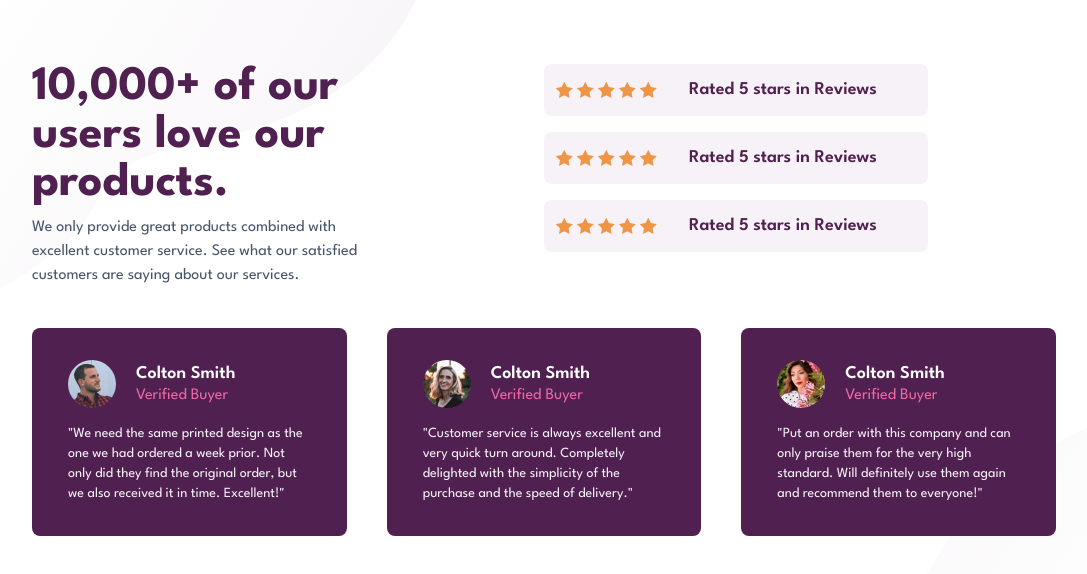
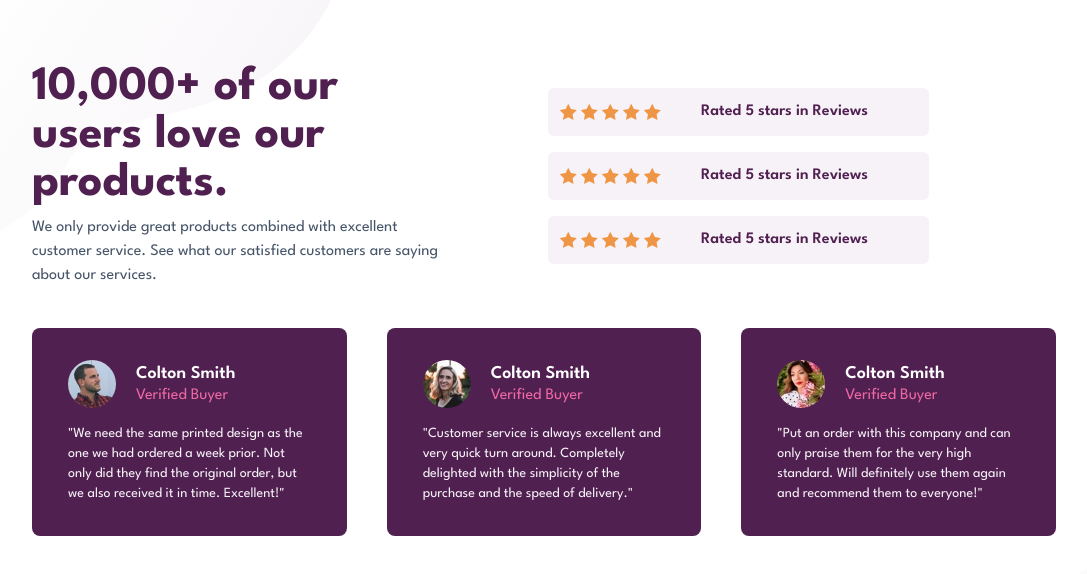
Before and after one commit to thedevangvishnu/mastering-react, a React (Create React App) app in the folder react-practice-projects/newbie-level/project-04/: page / in a window 1280 px wide. Shown: the top 574 px of the page, without its empty margins (96-1183 px from the left). Built offline with nearby package versions, Linux system fonts and the light colour scheme.

Commit message:
Make app resposive for medium screen devices

```diff
--- a/react-practice-projects/newbie-level/project-04/src/components/rating/Rating.jsx
+++ b/react-practice-projects/newbie-level/project-04/src/components/rating/Rating.jsx
@@ -28,17 +28,22 @@ const Rating = ({ margin }) => {
 
   return (
     <div
-      className={`bg-magenta-100 xs:flex-col flex flex-row items-center xs:p-4 p-3 relative xs:gap-2 gap-8 xs:w-full w-3/4 rounded-lg`}
+      className={`bg-magenta-100 xs:flex-col flex md:flex-row items-center xs:p-4 md:p-3 relative xs:gap-2 md:gap-4 lg:gap-6 xl:gap-10 xs:w-full md:w-3/4 rounded-md`}
       style={marginLeft}
     >
       <div className="flex items-center gap-1 h-full">
         {Array(5)
           .fill(null)
           .map((_, index) => (
-            <img key={index} src={star} alt="Star icon to display rating" />
+            <img
+              key={index}
+              src={star}
+              alt="Star icon to display rating"
+              className="md:w-3 lg:w-full"
+            />
           ))}
       </div>
-      <p className=" text-lg text-magenta-300 font-semibold">
+      <p className="md:text-sm lg:text-base text-magenta-300 font-semibold">
         Rated 5 stars in Reviews
       </p>
     </div>
--- a/react-practice-projects/newbie-level/project-04/src/components/review-card/ReviewCard.jsx
+++ b/react-practice-projects/newbie-level/project-04/src/components/review-card/ReviewCard.jsx
@@ -4,7 +4,7 @@ const ReviewCard = ({ reviewItem }) => {
   const { image, name, review } = reviewItem;
 
   return (
-    <div className="w-80 h-52 flex flex-col gap-4 px-9 py-8 bg-magenta-300 rounded-lg">
+    <div className="xs:w-11/12 md:w-72 lg:w-80 h-52 flex flex-col xs:gap-6 md:gap-2 lg:gap-4 xs:px-8 md:px-4 lg:px-9 xs:py-8 md:py-6 lg:py-8 bg-magenta-300 rounded-lg justify-center ">
       <div className="flex gap-5 items-center">
         <img
           src={image}
--- a/react-practice-projects/newbie-level/project-04/src/components/section-content/SectionContent.jsx
+++ b/react-practice-projects/newbie-level/project-04/src/components/section-content/SectionContent.jsx
@@ -4,15 +4,15 @@ import { reviews } from "../../assets/reviews";
 
 const SectionContent = () => {
   return (
-    <div className="w-full h-screen relative flex flex-col gap-10 xs:px-4 px-32 py-16 font-display">
+    <div className="md:w-full md:h-screen relative flex flex-col gap-10  xs:px-4 md:px-12 lg:px-32 py-16 font-display">
       {/* upper section */}
-      <div className="w-full xs:flex-col xs:items-center flex flex-row">
+      <div className="w-full xs:flex-col xs:gap-6 md:gap-0 lg:gap-2 xs:items-center flex md:flex-row">
         {/* upper left */}
-        <div className="flex flex-col gap-2 xs:w-full xs:items-center w-1/2">
-          <h2 className="w-2/3 xs:text-4xl xs:text-center text-5xl font-bold text-magenta-300">
+        <div className="flex flex-col xs:gap-4 md:gap-4 xl:gap-2 xs:w-full xs:items-center md:w-1/2">
+          <h2 className="xs:w-2/3 md:w-11/12 lg:w-full xl:pr-32 xs:text-center md:text-left xs:text-4xl lg:text-5xl font-bold text-magenta-300">
             10,000+ of our users love our products.
           </h2>
-          <p className="xs:w-11/12 xs:text-center w-2/3 text-slate-600">
+          <p className="xs:w-11/12 lg:w-full xl:pr-24  xs:text-center md:text-left text-slate-600">
             We only provide great products combined with excellent customer
             service. See what our satisfied customers are saying about our
             services.
@@ -20,7 +20,7 @@ const SectionContent = () => {
         </div>
 
         {/* upper right */}
-        <div className="flex flex-col gap-4 xs:w-11/12 w-1/2 ">
+        <div className="flex flex-col gap-4 xs:w-11/12 md:w-1/2 ">
           <Rating margin={0} />
           <Rating margin={25} />
           <Rating margin={50} />
@@ -28,7 +28,7 @@ const SectionContent = () => {
       </div>
 
       {/* lower section */}
-      <div className="xs:flex-col xs:items-center xs:pb-8 flex flex-row gap-10 w-full">
+      <div className="xs:flex-col xs:items-center xs:pb-8 md:pb-0 flex md:flex-row xs:gap-8 md:gap-4 xl:gap-10 w-full">
         {reviews.map((reviewItem) => (
           <ReviewCard key={reviewItem.id} reviewItem={reviewItem} />
         ))}
--- a/react-practice-projects/newbie-level/project-04/src/components/social-proof-section/SocialProofSection.jsx
+++ b/react-practice-projects/newbie-level/project-04/src/components/social-proof-section/SocialProofSection.jsx
@@ -4,7 +4,7 @@ import SectionContent from "../section-content/SectionContent";
 
 const SocialProofSection = () => {
   return (
-    <div className="xs:w-full w-screen h-screen relative flex flex-col items-center justify-center">
+    <div className="xs:w-full md:w-full md:h-screen relative flex flex-col items-center justify-center">
       {/* top left background */}
       <img
         src={topBackground}
--- a/react-practice-projects/newbie-level/project-04/tailwind.config.js
+++ b/react-practice-projects/newbie-level/project-04/tailwind.config.js
@@ -1,10 +1,13 @@
 /** @type {import('tailwindcss').Config} */
+const defaultTheme = require("tailwindcss/defaultTheme");
+
 module.exports = {
   content: ["./src/**/*.{html,js,jsx}"],
   theme: {
     extend: {
       screens: {
-        xs: { min: "375px", max: "640px" },
+        xs: "315px",
+        ...defaultTheme.screens,
       },
       colors: {
         // primary
```
